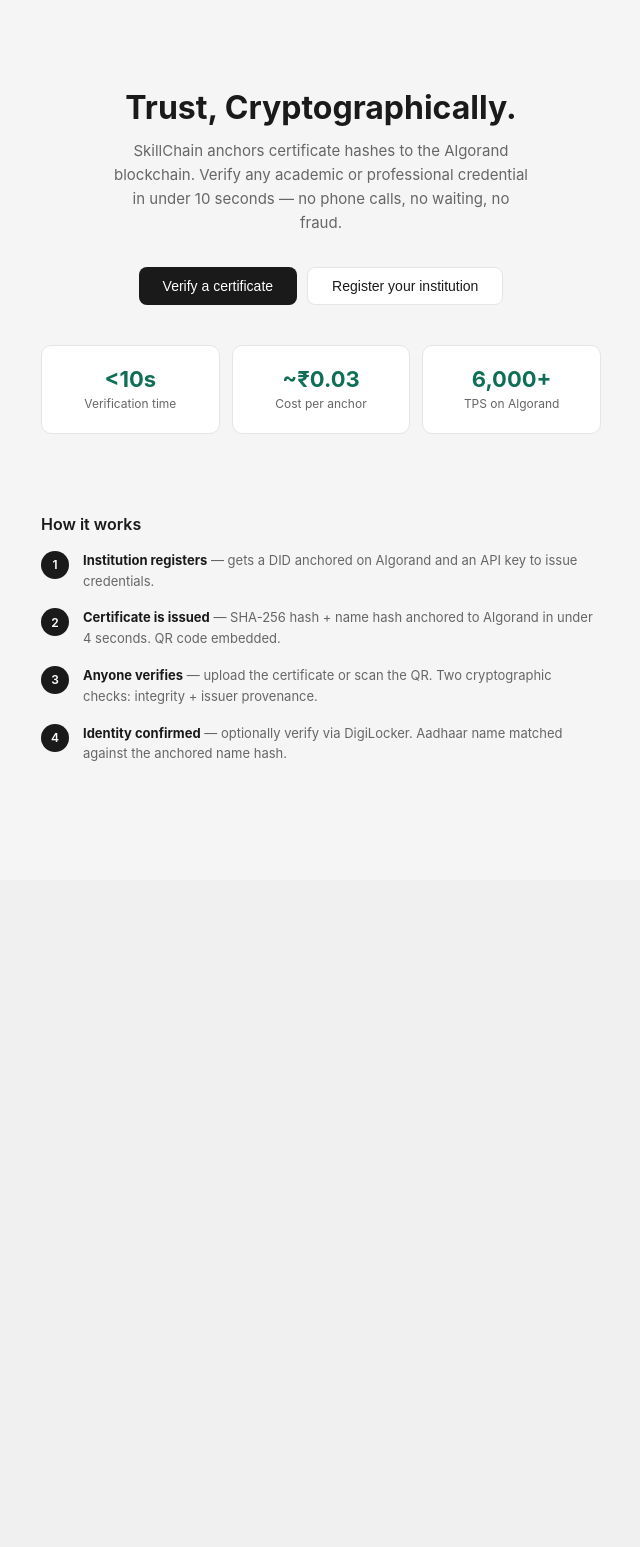
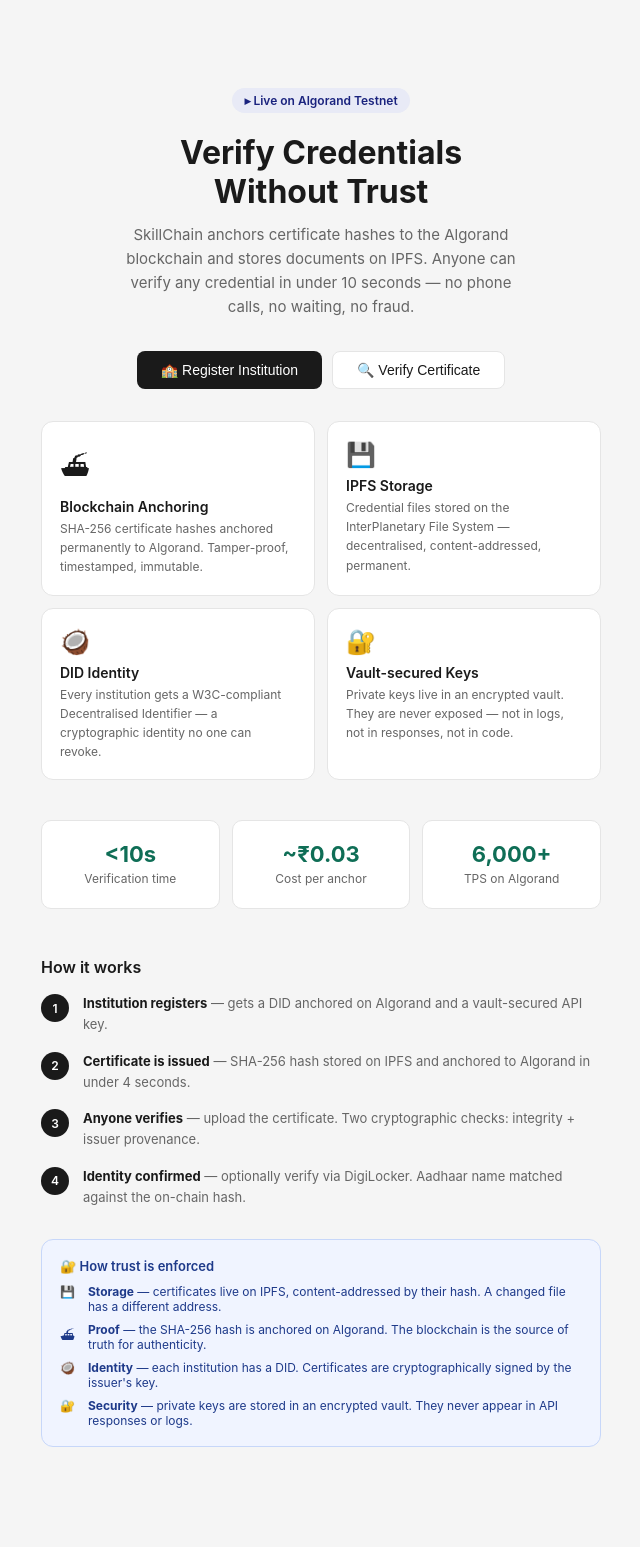
Before and after one commit to SkillChainOrg/skillchain_1.1, a Flask app: page / in a window 1280 px wide. Shown: the part 52-1599 px from the top of the page, without its empty margins (319-959 px from the left). Before the commit the page ends 813 px from the top, so only its background shows below. Run offline with Flask 3, Linux system fonts and the light colour scheme; parts of the project's set-up code (start-up, migrations or seed data) failed here and were passed over; some libraries are stand-ins or nearby versions.

Commit message:
updated frontend, added did endpoint, minor upgrades

```diff
--- a/app.py
+++ b/app.py
@@ -545,6 +545,232 @@
     })
 
 
+# ── DID resolution endpoints ──────────────────────────────────────────────────
+
+@app.route("/did/<path:did>", methods=["GET"])
+def resolve_did_endpoint(did: str):
+    """
+    GET /did/<did>
+    Returns a W3C DID Document JSON for the given DID.
+    Validates format and returns 404 if not found.
+
+    Added for demo transparency — lets anyone inspect an institution's DID.
+    """
+    import re
+    # Basic DID format validation: must start with "did:"
+    if not re.match(r"^did:[a-z]+:[a-zA-Z0-9._\-:]+$", did):
+        return jsonify({"error": "Invalid DID format"}), 400
+
+    try:
+        from w3c_did_service import resolve_did
+        document = resolve_did(did)
+    except Exception as exc:
+        log.error("DID resolution failed: %s", exc)
+        return jsonify({"error": "DID resolution error"}), 500
+
+    if not document:
+        return jsonify({"error": "DID not found"}), 404
+
+    return jsonify(document), 200, {"Content-Type": "application/json"}
+
+
+@app.route("/did/view/<path:did>", methods=["GET"])
+def view_did_endpoint(did: str):
+    """
+    GET /did/view/<did>
+    Human-readable identity page for a DID.
+    Shows institution name, address, and links to the raw DID document.
+    """
+    import re
+    if not re.match(r"^did:[a-z]+:[a-zA-Z0-9._\-:]+$", did):
+        return "Invalid DID format", 400
+
+    try:
+        from w3c_did_service import resolve_did
+        document = resolve_did(did)
+    except Exception as exc:
+        log.error("DID view resolution failed: %s", exc)
+        document = None
+
+    if not document:
+        return render_template_string(
+            "<h2>DID Not Found</h2><p>No identity document found for: <code>{{ did }}</code></p>",
+            did=did
+        ), 404
+
+    # Extract key fields from the DID document
+    subject = document.get("id", did)
+    service  = document.get("service", [{}])
+    name     = ""
+    address  = ""
+    for svc in service:
+        if svc.get("type") == "SkillChainIssuer":
+            ep = svc.get("serviceEndpoint", {})
+            if isinstance(ep, dict):
+                name    = ep.get("institutionName", "")
+                address = ep.get("algorandAddress", "")
+
+    from flask import render_template_string
+    return render_template_string("""<!DOCTYPE html>
+<html lang="en">
+<head>
+  <meta charset="UTF-8">
+  <title>Identity: {{ subject }}</title>
+  <style>
+    body { font-family: -apple-system, sans-serif; background: #f5f5f5; margin: 0; padding: 40px 20px; }
+    .card { max-width: 580px; margin: 0 auto; background: white; border-radius: 12px;
+            padding: 28px; border: 1px solid #e5e5e5; }
+    h2 { margin: 0 0 4px; font-size: 20px; }
+    .sub { font-size: 13px; color: #666; margin-bottom: 20px; }
+    .row { display: flex; justify-content: space-between; align-items: flex-start;
+           padding: 10px 0; border-bottom: 1px solid #f0f0f0; font-size: 13px; gap: 16px; }
+    .row:last-child { border-bottom: none; }
+    .label { color: #888; min-width: 120px; }
+    .value { font-family: monospace; word-break: break-all; color: #1a1a1a; }
+    .vault-badge { display: inline-flex; align-items: center; gap: 5px; font-size: 11px;
+                   font-weight: 600; background: #e8eaf6; color: #1a237e; padding: 4px 10px;
+                   border-radius: 99px; margin-top: 16px; }
+    .raw-btn { display: inline-block; margin-top: 16px; padding: 9px 18px; font-size: 13px;
+               font-weight: 500; background: #1a1a1a; color: white; border-radius: 8px;
+               text-decoration: none; }
+    .raw-btn:hover { opacity: .85; }
+  </style>
+</head>
+<body>
+<div class="card">
+  <h2>🏛 {{ name or 'Institution Identity' }}</h2>
+  <div class="sub">Decentralised Identity Document — W3C DID Standard</div>
+  {% if address %}
+  <div class="row">
+    <span class="label">On-chain Address</span>
+    <span class="value">{{ address }}</span>
+  </div>
+  {% endif %}
+  <div class="row">
+    <span class="label">DID</span>
+    <span class="value" style="font-size:11px">{{ subject }}</span>
+  </div>
+  <div class="vault-badge">🔐 Vault Secured — Private keys never exposed</div>
+  <br>
+  <a class="raw-btn" href="/did/{{ did }}">View Raw DID Document</a>
+</div>
+</body></html>""",
+        subject=subject, name=name, address=address, did=did
+    )
+
+
+# ── Institution dashboard ──────────────────────────────────────────────────────
+
+@app.route("/institution/<path:did>", methods=["GET"])
+def institution_dashboard(did: str):
+    """
+    GET /institution/<did>
+    Institution profile page: name, DID, wallet address, vault badge,
+    and a placeholder table for certificates issued.
+    Structure-only — data fetching will be wired in a future milestone.
+    """
+    # Look up institution from DB by DID
+    conn = get_db_connection()
+    cur  = conn.cursor()
+    try:
+        cur.execute(
+            "SELECT institution, institution_address, domain FROM did_registry WHERE address = %s OR did = %s LIMIT 1",
+            (did, did)
+        )
+        row = cur.fetchone()
+    finally:
+        cur.close()
+        conn.close()
+
+    if not row:
+        # Graceful fallback for demo purposes
+        inst_name    = "Unknown Institution"
+        inst_address = did
+        domain       = ""
+    else:
+        inst_name    = row[0] if isinstance(row, (list, tuple)) else row["institution"]
+        inst_address = row[1] if isinstance(row, (list, tuple)) else row["institution_address"]
+        domain       = row[2] if isinstance(row, (list, tuple)) else row["domain"]
+
+    # Abbreviate wallet address for display
+    addr_display = (inst_address[:8] + "..." + inst_address[-6:]) if inst_address and len(inst_address) > 16 else (inst_address or "—")
+
+    from flask import render_template_string
+    return render_template_string("""<!DOCTYPE html>
+<html lang="en">
+<head>
+  <meta charset="UTF-8">
+  <title>{{ name }} — SkillChain</title>
+  <style>
+    body { font-family: -apple-system, sans-serif; background: #f5f5f5; margin: 0; padding: 40px 20px; }
+    .wrap { max-width: 700px; margin: 0 auto; }
+    .profile-card { background: white; border-radius: 12px; padding: 24px; border: 1px solid #e5e5e5; margin-bottom: 16px; }
+    h2 { margin: 0 0 4px; font-size: 22px; }
+    .domain { font-size: 13px; color: #666; margin-bottom: 20px; }
+    .row { display: flex; gap: 16px; align-items: flex-start; padding: 9px 0;
+           border-bottom: 1px solid #f0f0f0; font-size: 13px; }
+    .row:last-child { border-bottom: none; }
+    .lbl { color: #888; min-width: 160px; }
+    .val { font-family: monospace; word-break: break-all; }
+    .vault-badge { display: inline-flex; align-items: center; gap: 6px; font-size: 12px;
+                   font-weight: 600; background: #e8eaf6; color: #1a237e; padding: 5px 12px;
+                   border-radius: 99px; margin-top: 14px; cursor: default; }
+    .vault-badge[title]:hover::after { content: attr(title); position: absolute; background: #333;
+      color: white; font-size: 11px; padding: 4px 8px; border-radius: 6px; margin-left: 8px; white-space: nowrap; }
+    .section-title { font-size: 14px; font-weight: 600; margin-bottom: 14px; }
+    table { width: 100%; border-collapse: collapse; font-size: 13px; }
+    th { text-align: left; padding: 8px 12px; background: #f9f9f9; border-bottom: 2px solid #e5e5e5; color: #555; font-size: 12px; }
+    td { padding: 10px 12px; border-bottom: 1px solid #f0f0f0; color: #888; font-style: italic; }
+    tr:last-child td { border-bottom: none; }
+    .placeholder { text-align: center; padding: 32px 16px; color: #bbb; font-size: 13px; }
+    .back { display: inline-block; margin-bottom: 16px; font-size: 13px; color: #2563eb; text-decoration: none; }
+  </style>
+</head>
+<body>
+<div class="wrap">
+  <a class="back" href="/">← Back to SkillChain</a>
+  <div class="profile-card">
+    <h2>🏛 {{ name }}</h2>
+    <div class="domain">{{ domain }}</div>
+
+    <div class="row"><span class="lbl">DID</span><span class="val" style="font-size:11px">{{ did }}</span></div>
+    <div class="row">
+      <span class="lbl">On-chain Identity Address</span>
+      <span class="val">{{ addr_display }}</span>
+    </div>
+
+    <div class="vault-badge" title="Private keys are securely stored and never exposed">
+      🔐 Vault Secured
+    </div>
+  </div>
+
+  <div class="profile-card">
+    <div class="section-title">Certificates Issued</div>
+    <table>
+      <thead>
+        <tr>
+          <th>Certificate ID</th>
+          <th>Issued To</th>
+          <th>Status</th>
+        </tr>
+      </thead>
+      <tbody>
+        <tr>
+          <td colspan="3">
+            <div class="placeholder">
+              📋 Certificate listing coming soon — data fetching will be enabled in the next milestone.
+            </div>
+          </td>
+        </tr>
+      </tbody>
+    </table>
+  </div>
+</div>
+</body></html>""",
+        name=inst_name, did=did, addr_display=addr_display, domain=domain
+    )
+
+
 # ── Health ────────────────────────────────────────────────────────────────────
 
 @app.route("/health", methods=["GET"])
--- a/templates/index.html
+++ b/templates/index.html
@@ -186,6 +186,8 @@
       nav { padding: 0 12px; gap: 4px; }
       .nav-link { padding: 6px 8px; font-size: 12px; }
       .hero h1 { font-size: 24px; }
+      /* feature grid collapses to single column on small screens */
+      #page-home .feature-grid-2col { grid-template-columns: 1fr !important; }
     }
   </style>
 </head>
@@ -234,28 +236,85 @@
   <button class="nav-link" id="nav-admin" onclick="goto('admin')">Admin</button>
 </nav>
 
-<!-- HOME -->
+<!-- HOME — [Upgrade #5] Improved landing page -->
 <div class="page active" id="page-home">
+
+  <!-- HERO -->
   <div class="hero">
-    <h1>Trust, Cryptographically.</h1>
-    <p>SkillChain anchors certificate hashes to the Algorand blockchain. Verify any academic or professional credential in under 10 seconds — no phone calls, no waiting, no fraud.</p>
+    <div style="display:inline-flex;align-items:center;gap:6px;background:#e8eaf6;color:#1a237e;font-size:12px;font-weight:600;padding:5px 12px;border-radius:99px;margin-bottom:20px">
+      &#9656; Live on Algorand Testnet
+    </div>
+    <h1>Verify Credentials<br>Without Trust</h1>
+    <p>SkillChain anchors certificate hashes to the Algorand blockchain and stores documents on IPFS. Anyone can verify any credential in under 10 seconds — no phone calls, no waiting, no fraud.</p>
     <div class="hero-btns">
-      <button class="btn-primary" onclick="goto('verify')">Verify a certificate</button>
-      <button class="btn-outline" onclick="goto('register')">Register your institution</button>
-    </div>
-    <div class="stats">
-      <div class="stat"><div class="stat-num">&lt;10s</div><div class="stat-label">Verification time</div></div>
-      <div class="stat"><div class="stat-num">~₹0.03</div><div class="stat-label">Cost per anchor</div></div>
-      <div class="stat"><div class="stat-num">6,000+</div><div class="stat-label">TPS on Algorand</div></div>
+      <button class="btn-primary" onclick="goto('register')">&#127979; Register Institution</button>
+      <button class="btn-outline" onclick="goto('verify')">&#128269; Verify Certificate</button>
     </div>
   </div>
+
+  <!-- FEATURE GRID — [Upgrade #5] -->
+  <div style="display:grid;grid-template-columns:repeat(2,1fr);gap:12px;margin-bottom:32px">
+    <div style="background:white;border:1px solid var(--border);border-radius:12px;padding:18px">
+      <div style="font-size:24px;margin-bottom:8px">&#9972;</div>
+      <div style="font-size:14px;font-weight:600;margin-bottom:4px">Blockchain Anchoring</div>
+      <div style="font-size:12px;color:var(--muted);line-height:1.6">SHA-256 certificate hashes anchored permanently to Algorand. Tamper-proof, timestamped, immutable.</div>
+    </div>
+    <div style="background:white;border:1px solid var(--border);border-radius:12px;padding:18px">
+      <div style="font-size:24px;margin-bottom:8px">&#128190;</div>
+      <div style="font-size:14px;font-weight:600;margin-bottom:4px">IPFS Storage</div>
+      <div style="font-size:12px;color:var(--muted);line-height:1.6">Credential files stored on the InterPlanetary File System — decentralised, content-addressed, permanent.</div>
+    </div>
+    <div style="background:white;border:1px solid var(--border);border-radius:12px;padding:18px">
+      <div style="font-size:24px;margin-bottom:8px">&#129381;</div>
+      <div style="font-size:14px;font-weight:600;margin-bottom:4px">DID Identity</div>
+      <div style="font-size:12px;color:var(--muted);line-height:1.6">Every institution gets a W3C-compliant Decentralised Identifier — a cryptographic identity no one can revoke.</div>
+    </div>
+    <div style="background:white;border:1px solid var(--border);border-radius:12px;padding:18px">
+      <div style="font-size:24px;margin-bottom:8px">&#128272;</div>
+      <div style="font-size:14px;font-weight:600;margin-bottom:4px">Vault-secured Keys</div>
+      <div style="font-size:12px;color:var(--muted);line-height:1.6">Private keys live in an encrypted vault. They are never exposed — not in logs, not in responses, not in code.</div>
+    </div>
+  </div>
+
+  <!-- STATS -->
+  <div class="stats" style="margin-bottom:32px">
+    <div class="stat"><div class="stat-num">&lt;10s</div><div class="stat-label">Verification time</div></div>
+    <div class="stat"><div class="stat-num">~&#8377;0.03</div><div class="stat-label">Cost per anchor</div></div>
+    <div class="stat"><div class="stat-num">6,000+</div><div class="stat-label">TPS on Algorand</div></div>
+  </div>
+
+  <!-- HOW IT WORKS -->
   <div class="how-it-works">
     <div class="how-title">How it works</div>
-    <div class="step"><div class="step-num">1</div><div class="step-body"><strong>Institution registers</strong> — gets a DID anchored on Algorand and an API key to issue credentials.</div></div>
-    <div class="step"><div class="step-num">2</div><div class="step-body"><strong>Certificate is issued</strong> — SHA-256 hash + name hash anchored to Algorand in under 4 seconds. QR code embedded.</div></div>
-    <div class="step"><div class="step-num">3</div><div class="step-body"><strong>Anyone verifies</strong> — upload the certificate or scan the QR. Two cryptographic checks: integrity + issuer provenance.</div></div>
-    <div class="step"><div class="step-num">4</div><div class="step-body"><strong>Identity confirmed</strong> — optionally verify via DigiLocker. Aadhaar name matched against the anchored name hash.</div></div>
+    <div class="step"><div class="step-num">1</div><div class="step-body"><strong>Institution registers</strong> — gets a DID anchored on Algorand and a vault-secured API key.</div></div>
+    <div class="step"><div class="step-num">2</div><div class="step-body"><strong>Certificate is issued</strong> — SHA-256 hash stored on IPFS and anchored to Algorand in under 4 seconds.</div></div>
+    <div class="step"><div class="step-num">3</div><div class="step-body"><strong>Anyone verifies</strong> — upload the certificate. Two cryptographic checks: integrity + issuer provenance.</div></div>
+    <div class="step"><div class="step-num">4</div><div class="step-body"><strong>Identity confirmed</strong> — optionally verify via DigiLocker. Aadhaar name matched against the on-chain hash.</div></div>
   </div>
+
+  <!-- TRUST ARCHITECTURE CALLOUT -->
+  <div style="background:#f0f4ff;border:1px solid #c7d7f9;border-radius:12px;padding:18px;margin-top:32px">
+    <div style="font-size:13px;font-weight:600;color:#1e3a8a;margin-bottom:10px">&#128272; How trust is enforced</div>
+    <div style="display:flex;flex-direction:column;gap:8px">
+      <div style="font-size:12px;color:#1e3a8a;display:flex;gap:10px;align-items:flex-start">
+        <span style="min-width:18px">&#128190;</span>
+        <span><strong>Storage</strong> — certificates live on IPFS, content-addressed by their hash. A changed file has a different address.</span>
+      </div>
+      <div style="font-size:12px;color:#1e3a8a;display:flex;gap:10px;align-items:flex-start">
+        <span style="min-width:18px">&#9972;</span>
+        <span><strong>Proof</strong> — the SHA-256 hash is anchored on Algorand. The blockchain is the source of truth for authenticity.</span>
+      </div>
+      <div style="font-size:12px;color:#1e3a8a;display:flex;gap:10px;align-items:flex-start">
+        <span style="min-width:18px">&#129381;</span>
+        <span><strong>Identity</strong> — each institution has a DID. Certificates are cryptographically signed by the issuer's key.</span>
+      </div>
+      <div style="font-size:12px;color:#1e3a8a;display:flex;gap:10px;align-items:flex-start">
+        <span style="min-width:18px">&#128272;</span>
+        <span><strong>Security</strong> — private keys are stored in an encrypted vault. They never appear in API responses or logs.</span>
+      </div>
+    </div>
+  </div>
+
 </div>
 
 <!-- ISSUE -->
@@ -480,16 +539,33 @@
     el.className = 'result success';
     const txId   = data.tx_id || '';
     const expUrl = data.explorer_url || `https://testnet.explorer.perawallet.app/tx/${txId}`;
-    // Fix #12: human-friendly labels. Fix #15: trust badges. Fix #14: clickable tx
+    // [Upgrade #1] Build IPFS link if CID is present
+    const ipfsCid  = data.ipfs_cid || '';
+    const ipfsUrl  = ipfsCid ? `https://ipfs.io/ipfs/${ipfsCid}` : '';
+    // [Upgrade #1] Issuance success — clickable IPFS + Algorand links
+    const ipfsRow = ipfsUrl
+      ? `<div class="check-row">
+           <span class="check-icon">📦</span>
+           <span class="check-label">Certificate storage</span>
+           <span class="check-value">
+             <a class="tx-link" href="${ipfsUrl}" target="_blank" rel="noopener">
+               View Certificate on IPFS &#8599;
+             </a>
+           </span>
+         </div>`
+      : `<div class="check-row"><span class="check-icon">📦</span><span class="check-label">IPFS</span><span class="check-value">—</span></div>`;
     el.innerHTML = `
       <div style="font-size:15px;font-weight:600;color:var(--green);margin-bottom:12px">&#9989; Certificate anchored successfully</div>
       <div class="check-row"><span class="check-icon">✓</span><span class="check-label">Issued by</span><span class="check-value">${data.issued_by || '—'}</span></div>
       <div class="check-row"><span class="check-icon">✓</span><span class="check-label">Integrity proof</span><span class="check-value">${(data.cert_hash||'').slice(0,14)}...</span></div>
       <div class="check-row"><span class="check-icon">✓</span><span class="check-label">Identity hash</span><span class="check-value">Anchored on-chain</span></div>
-      <div class="check-row"><span class="check-icon">✓</span><span class="check-label">Blockchain proof</span>
+      ${ipfsRow}
+      <div class="check-row">
+        <span class="check-icon">⛓</span>
+        <span class="check-label">Blockchain proof</span>
         <span class="check-value">
           <a class="tx-link" href="${expUrl}" target="_blank" rel="noopener">
-            View on explorer &#8599;
+            View on Blockchain Explorer &#8599;
           </a>
         </span>
       </div>
@@ -755,24 +831,35 @@
     const data = await res.json();
 
     if (data.success) {
-      const card    = btn.closest('.pending-card');
-      const expUrl  = data.explorer_url || `https://testnet.explorer.perawallet.app/tx/${data.tx_id||''}`;
-      // Fix #18: clear success state with API key prominent
+      const card        = btn.closest('.pending-card');
+      // [Upgrade #2] DID tx link removed — registration stays clean
+      // [Upgrade #3] Wallet address displayed (public only)
+      const walletAddr  = data.address || '';
+      const addrDisplay = walletAddr.length > 16
+        ? walletAddr.slice(0,8) + '...' + walletAddr.slice(-6)
+        : (walletAddr || '\u2014');
       card.innerHTML = `
         <div class="approval-success">
           <div class="approval-icon">&#127881;</div>
           <div class="approval-title">Institution Approved</div>
-          <div class="check-row"><span class="check-icon">✓</span><span class="check-label">Institution</span><span class="check-value">${data.institution||id}</span></div>
-          <div class="check-row"><span class="check-icon">✓</span><span class="check-label">DID issued</span><span class="check-value" style="font-family:monospace;font-size:10px">${(data.did||'').slice(0,30)}...</span></div>
-          <div style="font-size:12px;color:var(--green);font-weight:600;margin:12px 0 4px">&#128273; API Key — share securely with the institution</div>
-          <div class="apikey-display" onclick="copyApiKey('${data.api_key||''}')">${data.api_key||'—'}</div>
-          <div style="margin-top:10px">
-            <a class="tx-link-full" href="${expUrl}" target="_blank" rel="noopener">View DID transaction on Algorand explorer &#8599;</a>
+          <div class="check-row"><span class="check-icon">\u2713</span><span class="check-label">Institution</span><span class="check-value">${data.institution||id}</span></div>
+          <div class="check-row"><span class="check-icon">\u2713</span><span class="check-label">DID issued</span><span class="check-value" style="font-family:monospace;font-size:10px">${(data.did||'').slice(0,30)}...</span></div>
+          <div class="check-row">
+            <span class="check-icon">&#127968;</span>
+            <span class="check-label">On-chain Identity Address</span>
+            <span class="check-value" style="font-family:monospace;font-size:11px" title="${walletAddr}">${addrDisplay}</span>
+          </div>
+          <div style="font-size:12px;color:var(--green);font-weight:600;margin:12px 0 4px">&#128273; API Key \u2014 share securely with the institution</div>
+          <div class="apikey-display" onclick="copyApiKey('${data.api_key||''}')">
+            ${data.api_key||'\u2014'}
           </div>
           <div class="trust-layer" style="justify-content:flex-start;margin-top:12px">
             <span class="trust-badge chain">&#9972; DID on-chain</span>
-            <span class="trust-badge sig">&#128274; Key issued</span>
+            <span class="trust-badge sig" style="background:#e8eaf6;color:#1a237e">&#128272; Vault Secured</span>
             <span class="trust-badge did">&#129381; Ready to issue</span>
+          </div>
+          <div style="font-size:11px;color:var(--muted);margin-top:8px;line-height:1.6">
+            &#128272; Private keys are securely stored in Vault and never exposed.
           </div>
         </div>
       `;
```
